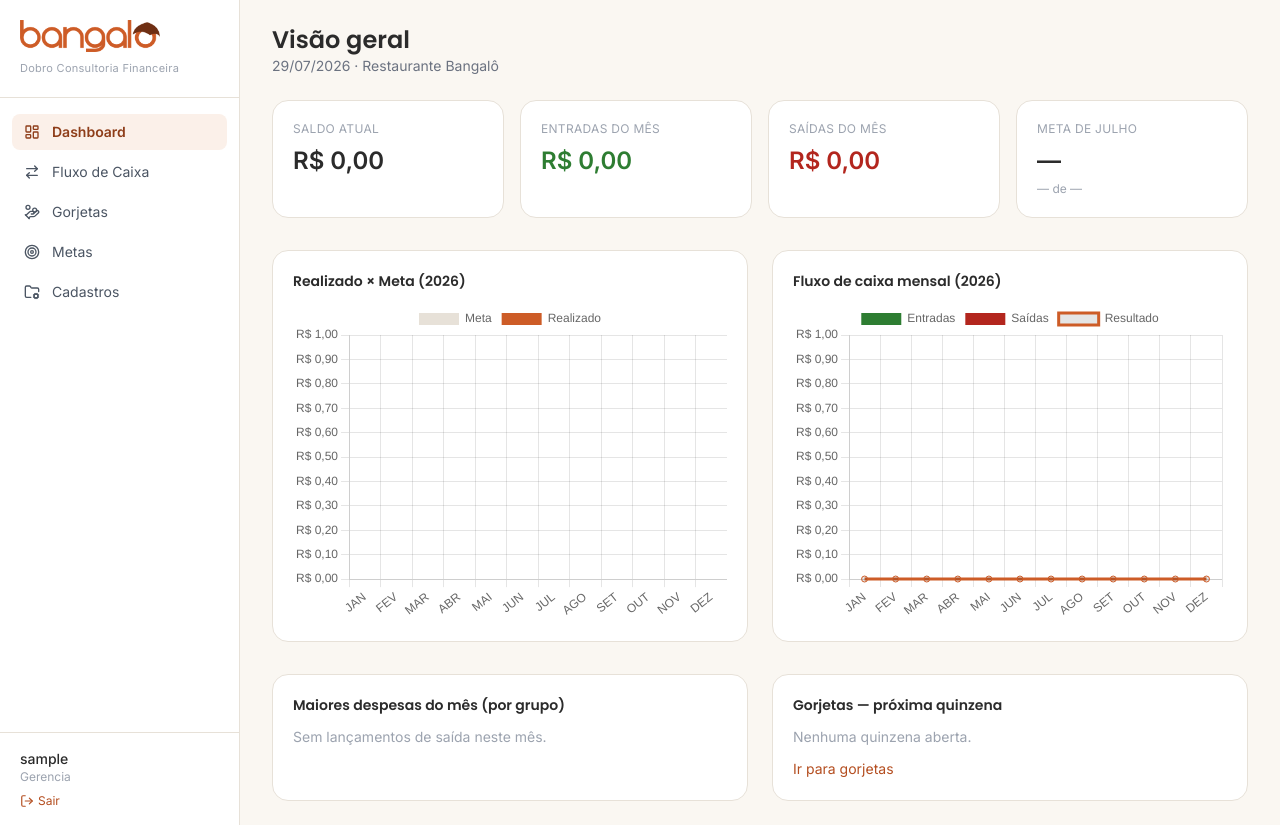
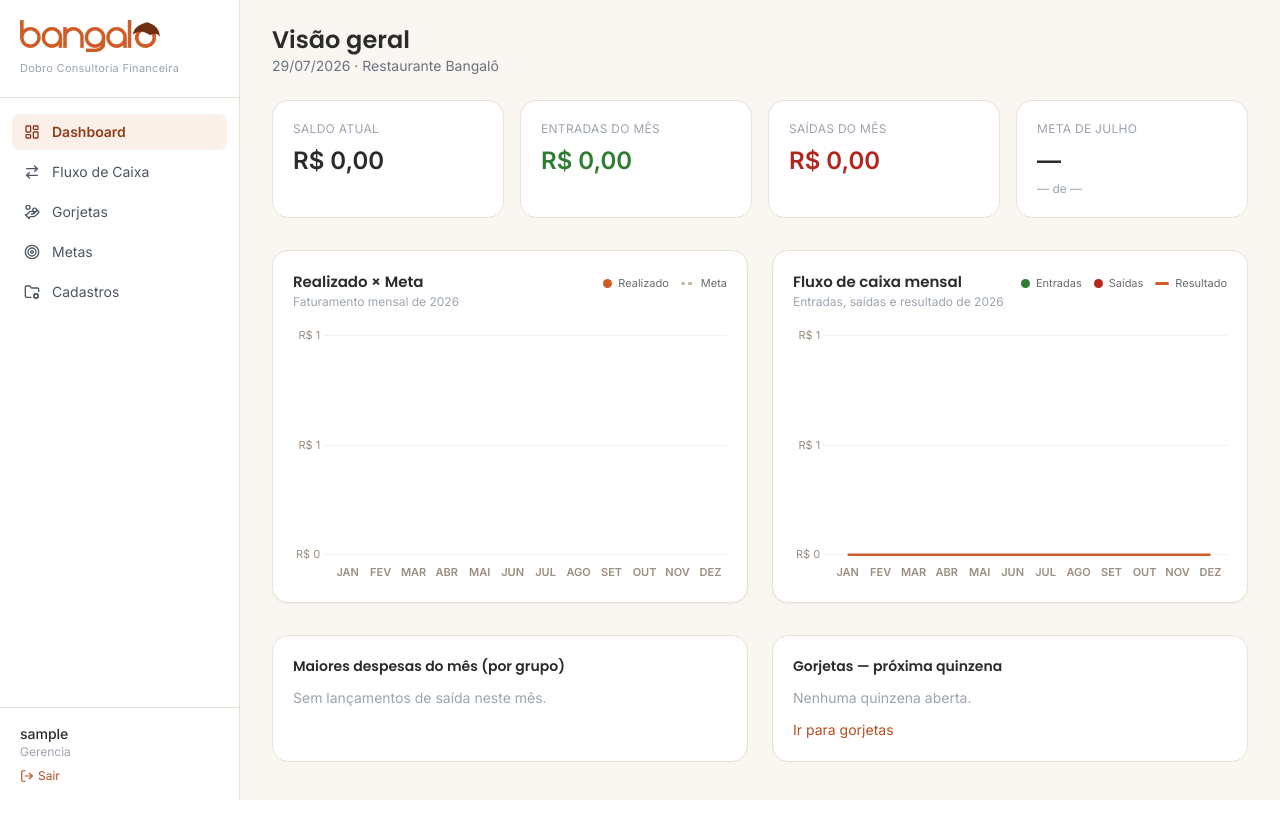
Before and after one commit to dobroconsultoriafinanceira/bangalo, a Flask app: page / in a window 1280 px wide. After the commit the page ends 800 px from the top, so only its background shows below. Run offline with Flask 3, Linux system fonts and the light colour scheme; the visitor is signed in with stand-in values (Sample User, id 1); data that the repository does not hold is empty; some libraries are stand-ins or nearby versions.

Commit message:
style(charts): cards de gráfico modernos (Chart.js) no dashboard e metas
- Novo static/js/graficos.js centraliza o estilo: barras finas com cantos
  arredondados e gradiente, grade recessiva, eixo em R$ compacto, tooltip
  escuro e legenda própria no cabeçalho do card.
- Realizado × Meta: realizado em barras + meta como linha tracejada de
  referência (em vez de barras competindo).
- Fluxo mensal: entradas/saídas em barras + resultado em linha.
- Corrige gráfico misto: barras precisam de type:'bar' explícito.
- Cards com header (título + subtítulo + legenda) e altura fixa.

Co-Authored-By: Claude Opus 4.8 <noreply@anthropic.com>

```diff
--- /dev/null
+++ b/app/static/js/graficos.js
@@ -0,0 +1,148 @@
+/* Gráficos do Bangalô — estilo moderno e consistente sobre Chart.js.
+   Método dataviz: forma certa, marcas finas arredondadas, grade recessiva,
+   legenda própria, tooltip claro, eixo em R$ compacto. */
+(function () {
+  "use strict";
+
+  const MARCA = "#CD5C27";      // laranja da marca (destaque)
+  const MARCA_CLARO = "#E08E60";
+  const NEUTRO = "#CBB9A8";     // referência neutra (meta)
+  const ENTRADA = "#2E7D32";    // verde (fluxo de entrada)
+  const SAIDA = "#B3261E";      // vermelho (fluxo de saída)
+  const TINTA = "#2B2B2B";
+  const MUTED = "#9A8E80";
+  const GRADE = "rgba(43,43,43,0.06)";
+
+  const MESES = ["JAN", "FEV", "MAR", "ABR", "MAI", "JUN", "JUL", "AGO", "SET", "OUT", "NOV", "DEZ"];
+
+  const brl = (v) =>
+    v == null ? "—" : v.toLocaleString("pt-BR", { style: "currency", currency: "BRL" });
+
+  function brlCompacto(v) {
+    if (v == null) return "—";
+    const a = Math.abs(v);
+    if (a >= 1e6) return "R$ " + (v / 1e6).toLocaleString("pt-BR", { maximumFractionDigits: 1 }) + " mi";
+    if (a >= 1e3) return "R$ " + Math.round(v / 1e3) + " mil";
+    return "R$ " + Math.round(v);
+  }
+
+  function defaults() {
+    if (!window.Chart) return;
+    Chart.defaults.font.family = "Inter, sans-serif";
+    Chart.defaults.font.size = 11;
+    Chart.defaults.color = MUTED;
+  }
+
+  // gradiente vertical suave para as barras/áreas
+  function grad(ctx, area, cor, alphaTopo, alphaBase) {
+    if (!area) return cor;
+    const g = ctx.createLinearGradient(0, area.top, 0, area.bottom);
+    g.addColorStop(0, hexA(cor, alphaTopo));
+    g.addColorStop(1, hexA(cor, alphaBase));
+    return g;
+  }
+  function hexA(hex, a) {
+    const n = parseInt(hex.slice(1), 16);
+    return `rgba(${(n >> 16) & 255},${(n >> 8) & 255},${n & 255},${a})`;
+  }
+
+  const eixos = {
+    x: { grid: { display: false }, border: { display: false },
+         ticks: { color: MUTED, font: { weight: "600" } } },
+    y: { grid: { color: GRADE }, border: { display: false }, beginAtZero: true,
+         ticks: { color: MUTED, maxTicksLimit: 5, callback: (v) => brlCompacto(v) } },
+  };
+
+  const tooltip = {
+    backgroundColor: "#2B2B2B", titleColor: "#fff", bodyColor: "#F3E9DF",
+    padding: 12, cornerRadius: 10, displayColors: true, boxPadding: 4,
+    titleFont: { family: "Poppins, sans-serif", weight: "600", size: 12 },
+    bodyFont: { size: 12 }, borderColor: "rgba(255,255,255,0.06)", borderWidth: 1,
+    callbacks: { label: (c) => "  " + c.dataset.label + ": " + brl(c.raw) },
+  };
+
+  const barraBase = {
+    type: "bar", borderRadius: 6, borderSkipped: false, borderWidth: 0,
+    barPercentage: 0.66, categoryPercentage: 0.62, maxBarThickness: 34,
+  };
+  const linhaBase = {
+    type: "line", tension: 0.38, borderWidth: 2.5, pointRadius: 0,
+    pointHoverRadius: 5, pointHoverBorderWidth: 2, pointHoverBorderColor: "#fff",
+    fill: false, order: 0,
+  };
+
+  function opcoes(extra) {
+    return Object.assign({
+      responsive: true, maintainAspectRatio: false,
+      interaction: { mode: "index", intersect: false },
+      plugins: { legend: { display: false }, tooltip },
+      scales: eixos,
+      animation: { duration: 700, easing: "easeOutQuart" },
+    }, extra || {});
+  }
+
+  // legenda própria (dots/linhas) num container ao lado do título
+  function legenda(el, itens) {
+    if (!el) return;
+    el.innerHTML = itens.map((i) => `
+      <span style="display:inline-flex;align-items:center;gap:6px;font-size:11px;color:#6B6B6B">
+        <span style="width:${i.linha ? 14 : 9}px;height:${i.linha ? 3 : 9}px;border-radius:${i.linha ? 2 : 9}px;
+                     background:${i.cor};display:inline-block;${i.tracejado ? "background:repeating-linear-gradient(90deg," + i.cor + " 0 4px,transparent 4px 7px)" : ""}"></span>
+        ${i.rotulo}
+      </span>`).join("");
+  }
+
+  // ---- Realizado × Meta: barras (realizado) + linha de referência (meta) ----
+  function metaVsRealizado(canvas, legendaEl, dados) {
+    const meta = dados.map((d) => d.meta);
+    const real = dados.map((d) => d.realizado);
+    legenda(legendaEl, [
+      { cor: MARCA, rotulo: "Realizado" },
+      { cor: NEUTRO, rotulo: "Meta", linha: true, tracejado: true },
+    ]);
+    return new Chart(canvas, {
+      data: {
+        labels: MESES,
+        datasets: [
+          Object.assign({
+            label: "Realizado", data: real, order: 1,
+            backgroundColor: (c) => grad(c.chart.ctx, c.chart.chartArea, MARCA, 0.95, 0.6),
+            hoverBackgroundColor: MARCA,
+          }, barraBase),
+          Object.assign({}, linhaBase, {
+            label: "Meta", data: meta, borderColor: NEUTRO, borderDash: [5, 4],
+            pointHoverBackgroundColor: NEUTRO,
+          }),
+        ],
+      },
+      options: opcoes(),
+    });
+  }
+
+  // ---- Fluxo mensal: entradas/saídas (barras) + resultado (linha) ----
+  function fluxoMensal(canvas, legendaEl, dados) {
+    legenda(legendaEl, [
+      { cor: ENTRADA, rotulo: "Entradas" },
+      { cor: SAIDA, rotulo: "Saídas" },
+      { cor: MARCA, rotulo: "Resultado", linha: true },
+    ]);
+    return new Chart(canvas, {
+      data: {
+        labels: MESES,
+        datasets: [
+          Object.assign({ label: "Entradas", data: dados.map((d) => d.entradas), order: 2,
+            backgroundColor: (c) => grad(c.chart.ctx, c.chart.chartArea, ENTRADA, 0.9, 0.55),
+            hoverBackgroundColor: ENTRADA }, barraBase),
+          Object.assign({ label: "Saídas", data: dados.map((d) => d.saidas), order: 2,
+            backgroundColor: (c) => grad(c.chart.ctx, c.chart.chartArea, SAIDA, 0.9, 0.55),
+            hoverBackgroundColor: SAIDA }, barraBase),
+          Object.assign({}, linhaBase, { label: "Resultado", data: dados.map((d) => d.resultado),
+            borderColor: MARCA, pointHoverBackgroundColor: MARCA }),
+        ],
+      },
+      options: opcoes(),
+    });
+  }
+
+  window.BangaloCharts = { defaults, metaVsRealizado, fluxoMensal, brl, brlCompacto };
+})();
--- a/app/templates/dashboard/home.html
+++ b/app/templates/dashboard/home.html
@@ -39,13 +39,25 @@
 
 <!-- Gráficos -->
 <div class="grid grid-cols-1 xl:grid-cols-2 gap-6 mb-8">
-  <div class="bg-white rounded-2xl border border-borda p-5">
-    <h2 class="font-semibold mb-3 text-sm">Realizado × Meta ({{ hoje.year }})</h2>
-    <canvas id="grafico-metas" height="220"></canvas>
+  <div class="bg-white rounded-2xl border border-borda p-5 shadow-sm">
+    <div class="flex items-start justify-between gap-3 mb-4">
+      <div>
+        <h2 class="font-titulo font-semibold text-[15px] text-tinta">Realizado × Meta</h2>
+        <p class="text-xs text-gray-400">Faturamento mensal de {{ hoje.year }}</p>
+      </div>
+      <div id="leg-metas" class="flex flex-wrap gap-3 pt-1"></div>
+    </div>
+    <div class="relative h-64"><canvas id="grafico-metas"></canvas></div>
   </div>
-  <div class="bg-white rounded-2xl border border-borda p-5">
-    <h2 class="font-semibold mb-3 text-sm">Fluxo de caixa mensal ({{ hoje.year }})</h2>
-    <canvas id="grafico-fluxo" height="220"></canvas>
+  <div class="bg-white rounded-2xl border border-borda p-5 shadow-sm">
+    <div class="flex items-start justify-between gap-3 mb-4">
+      <div>
+        <h2 class="font-titulo font-semibold text-[15px] text-tinta">Fluxo de caixa mensal</h2>
+        <p class="text-xs text-gray-400">Entradas, saídas e resultado de {{ hoje.year }}</p>
+      </div>
+      <div id="leg-fluxo" class="flex flex-wrap gap-3 pt-1"></div>
+    </div>
+    <div class="relative h-64"><canvas id="grafico-fluxo"></canvas></div>
   </div>
 </div>
 
@@ -87,49 +99,17 @@
 
 {% block scripts %}
 <script src="https://cdn.jsdelivr.net/npm/chart.js@4.4.3/dist/chart.umd.min.js"></script>
+<script src="{{ url_for('static', filename='js/graficos.js') }}"></script>
 <script>
-const MESES = ['JAN','FEV','MAR','ABR','MAI','JUN','JUL','AGO','SET','OUT','NOV','DEZ'];
-const brl = v => v == null ? '—' : v.toLocaleString('pt-BR', {style:'currency', currency:'BRL'});
-
+BangaloCharts.defaults();
 fetch('{{ url_for("dashboard.api_metas_anual", ano=hoje.year) }}')
   .then(r => r.json())
-  .then(dados => {
-    new Chart(document.getElementById('grafico-metas'), {
-      type: 'bar',
-      data: {
-        labels: MESES,
-        datasets: [
-          { label: 'Meta', data: dados.map(d => d.meta), backgroundColor: '#E7E1D8', borderRadius: 4 },
-          { label: 'Realizado', data: dados.map(d => d.realizado), backgroundColor: '#CD5C27', borderRadius: 4 },
-        ],
-      },
-      options: {
-        responsive: true,
-        plugins: { tooltip: { callbacks: { label: c => `${c.dataset.label}: ${brl(c.raw)}` } } },
-        scales: { y: { ticks: { callback: v => brl(v) } } },
-      },
-    });
-  });
+  .then(dados => BangaloCharts.metaVsRealizado(
+    document.getElementById('grafico-metas'), document.getElementById('leg-metas'), dados));
 
 fetch('{{ url_for("dashboard.api_fluxo_mensal", ano=hoje.year) }}')
   .then(r => r.json())
-  .then(dados => {
-    new Chart(document.getElementById('grafico-fluxo'), {
-      type: 'bar',
-      data: {
-        labels: MESES,
-        datasets: [
-          { label: 'Entradas', data: dados.map(d => d.entradas), backgroundColor: '#2E7D32', borderRadius: 4 },
-          { label: 'Saídas', data: dados.map(d => d.saidas), backgroundColor: '#B3261E', borderRadius: 4 },
-          { label: 'Resultado', data: dados.map(d => d.resultado), type: 'line', borderColor: '#CD5C27', tension: .3 },
-        ],
-      },
-      options: {
-        responsive: true,
-        plugins: { tooltip: { callbacks: { label: c => `${c.dataset.label}: ${brl(c.raw)}` } } },
-        scales: { y: { ticks: { callback: v => brl(v) } } },
-      },
-    });
-  });
+  .then(dados => BangaloCharts.fluxoMensal(
+    document.getElementById('grafico-fluxo'), document.getElementById('leg-fluxo'), dados));
 </script>
 {% endblock %}
```
Also changed, not shown: app/templates/metas/painel.html (+13 -20 lines).
